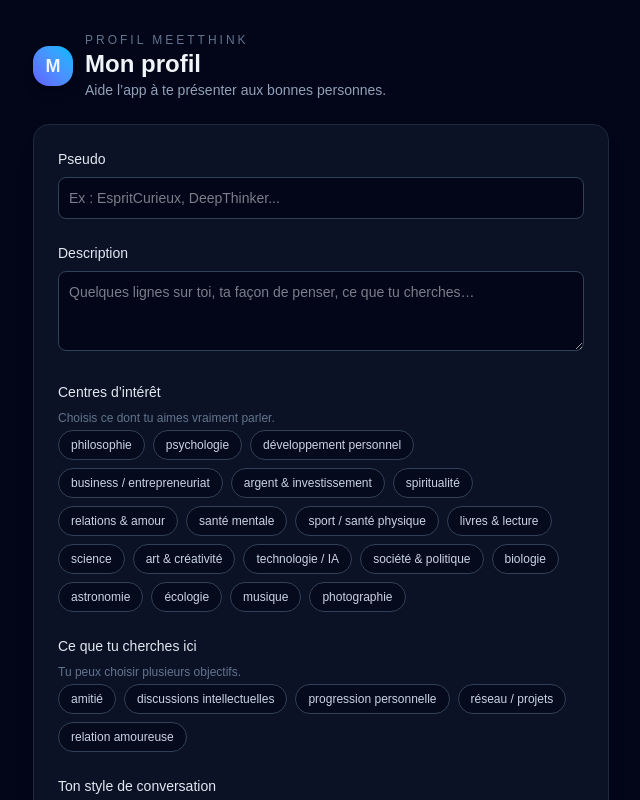
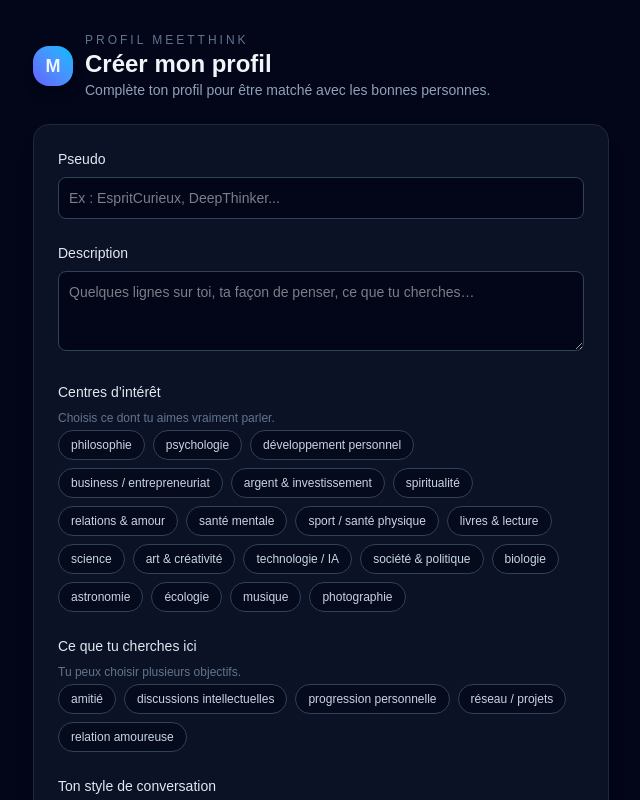
Before and after one commit to imanetahiri789-code/meethink-app, a Next.js app: page /profile in a window 1280 px wide. Shown: the top 800 px of the page, without its empty margins (319-959 px from the left). Built offline with nearby package versions, Linux system fonts and the light colour scheme; no server answers.

Commit message:
save profil

```diff
--- a/app/profile/page.tsx
+++ b/app/profile/page.tsx
@@ -50,6 +50,8 @@
   const router = useRouter();
 
   const [loading, setLoading] = useState(true);
+  const [hasProfile, setHasProfile] = useState(false);
+
   const [pseudo, setPseudo] = useState("");
   const [description, setDescription] = useState("");
 
@@ -90,15 +92,46 @@
     }
 
     if (profile) {
+      setHasProfile(true);
       setPseudo(profile.pseudo || "");
       setDescription(profile.description || "");
       setInterests(profile.interests || []);
       setGoals(profile.goals || []);
       setConversationStyle(profile.conversation_style || "");
+    } else {
+      setHasProfile(false);
     }
 
     setLoading(false);
   }
+
+  // Met à jour last_seen régulièrement (pour plus tard : "en ligne")
+  useEffect(() => {
+    let interval: NodeJS.Timeout;
+
+    async function pingLastSeen() {
+      const {
+        data: { user },
+      } = await supabase.auth.getUser();
+
+      if (!user) return;
+
+      await supabase
+        .from("profiles")
+        .update({ last_seen: new Date().toISOString() })
+        .eq("user_id", user.id);
+    }
+
+    // premier ping
+    pingLastSeen();
+
+    // puis toutes les 60 secondes
+    interval = setInterval(pingLastSeen, 60_000);
+
+    return () => {
+      clearInterval(interval);
+    };
+  }, []);
 
   async function saveProfile() {
     setMessage("");
@@ -130,6 +163,7 @@
       console.error(error);
       setMessage("Erreur lors de l’enregistrement du profil.");
     } else {
+      setHasProfile(true);
       setMessage("Profil enregistré ✅");
 
       // Redirection vers /explore après un court délai
@@ -171,9 +205,13 @@
             <p className="text-xs uppercase tracking-[0.25em] text-slate-500">
               Profil MeetThink
             </p>
-            <h1 className="text-2xl font-semibold">Mon profil</h1>
+            <h1 className="text-2xl font-semibold">
+              {hasProfile ? "Modifier mon profil" : "Créer mon profil"}
+            </h1>
             <p className="text-sm text-slate-400">
-              Aide l’app à te présenter aux bonnes personnes.
+              {hasProfile
+                ? "Tu peux mettre à jour ces informations quand tu veux."
+                : "Complète ton profil pour être matché avec les bonnes personnes."}
             </p>
           </div>
         </div>
@@ -301,7 +339,7 @@
             onClick={saveProfile}
             className="w-full bg-gradient-to-tr from-indigo-500 to-sky-400 text-slate-950 py-2.5 rounded-lg text-sm font-semibold shadow-md hover:brightness-110 transition"
           >
-            Enregistrer mon profil
+            {hasProfile ? "Mettre à jour mon profil" : "Enregistrer mon profil"}
           </button>
         </div>
       </div>
```
